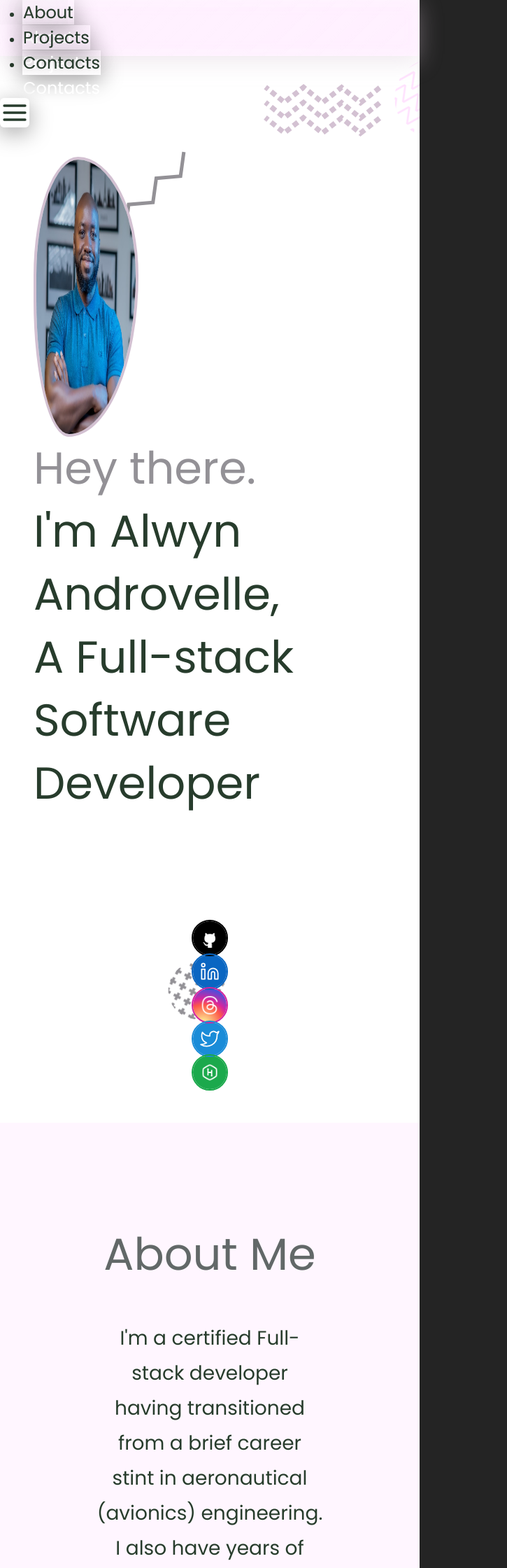
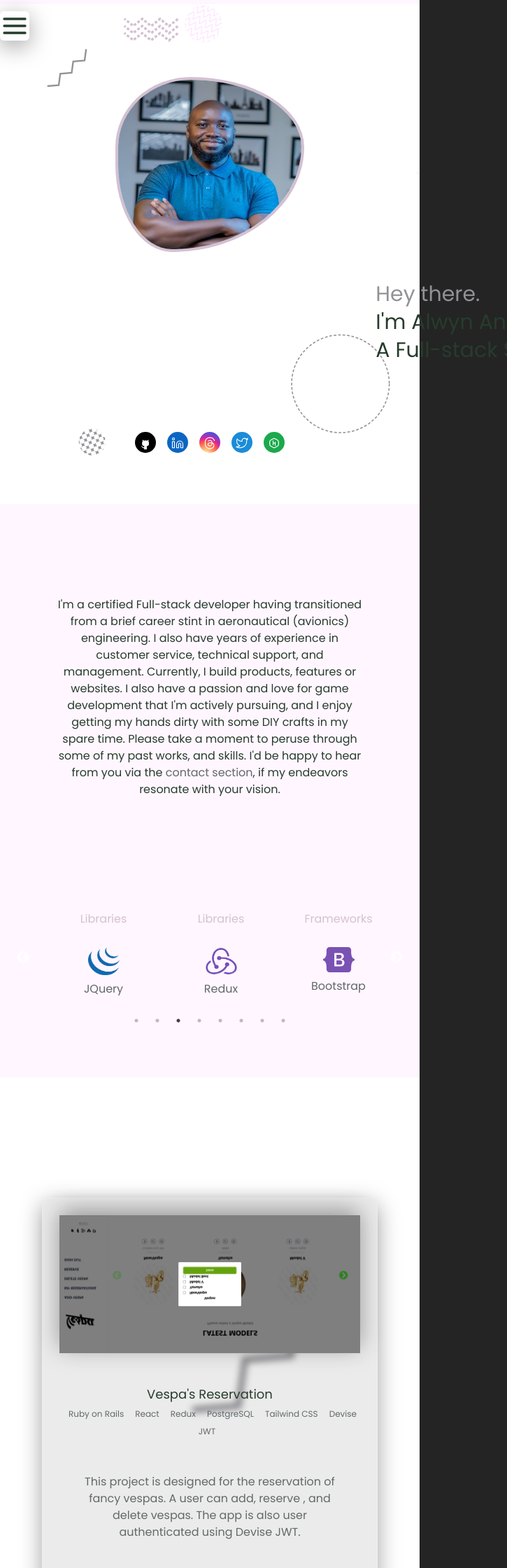
Before and after one commit to Thoth1111/my_portfolio, a React (Vite) app: page / in a window 600 px wide. Shown: the top 2240 px of the page at 70% size, 725 px wide, since content can reach past the window. Built offline with nearby package versions, Linux system fonts and the light colour scheme.

Commit message:
Complete styling and fix linters

```diff
--- a/src/App.css
+++ b/src/App.css
@@ -1,3 +1,4 @@
+@media screen and (min-width: 800px) {
   .main {
     background-color: rgba(255, 226, 254, 0.3);
     color: #273c2c;
@@ -20,7 +21,7 @@
     background: linear-gradient(135deg, rgba(255, 255, 255, 0.1), rgba(255, 255, 255, 0));
     -webkit-backdrop-filter: blur(10px);
     backdrop-filter: blur(10px);
-  box-shadow: 0 8px 32px 0 rgba(211, 193, 210, 0.37);
+    box-shadow: 0 8px 32px 0 rgba(211, 193, 210, 0.57);
     position: sticky;
     top: 0;
     left: 0;
@@ -72,9 +73,18 @@
     }
   }
 
+  .profile-cont {
+    margin: 0 10%;
+    display: flex;
+    justify-content: center;
+    align-items: center;
+  }
+
   .profile-pic {
-  height: 50vh;
-  width: 25vw;
+    margin-top: 20px;
+    margin-left: 20px;
+    height: 473px;
+    width: 478px;
     border: 4px solid #d3c1d2;
     animation: morph 3.5s linear infinite;
   }
@@ -108,6 +118,12 @@ article {
     line-height: 50px;
     font-size: 28px;
     font-weight: 600;
+  }
+
+  .socials-cont {
+    display: flex;
+    gap: 4vw;
+    margin-bottom: 40px;
   }
 
   .icon-container {
@@ -201,9 +217,18 @@ article {
     }
   }
 
+  #skills {
+    font-size: 36px;
+  }
+
   .skill-card {
     width: 250px;
     height: 200px;
+  }
+
+  .skill-logos {
+    width: 75px;
+    height: 70px;
   }
 
   .skills-text {
@@ -212,13 +237,21 @@ article {
     color: #626868;
   }
 
+  #projects {
+    margin-top: 100px;
+  }
+
   .projects {
     background-image: url('./assets/images/coloredPatterns.svg');
-  background-repeat: no-repeat;
-  background-size: cover;
+    background-repeat: repeat;
+    background-size: contain;
   }
 
   .project-card {
+    display: flex;
+    flex-direction: column;
+    align-items: center;
+    justify-content: center;
     background-color: rgba(98, 104, 104, 0.13);
     -webkit-backdrop-filter: blur(5px);
     backdrop-filter: blur(5px);
@@ -226,7 +259,8 @@ article {
     border: 1px solid rgba(255, 255, 255, 0.18);
     border-radius: 12px;
     margin: 0 10%;
-  width: 80%;
+    width: 50%;
+    height: auto;
   }
 
   @keyframes flip-horizontal-top {
@@ -248,7 +282,8 @@ article {
   }
 
   .project-pic {
-  width: 700px;
+    margin-top: 20px;
+    width: 800px;
     height: 400px;
     transition: transform 0.3s ease;
     box-shadow: 0 8px 32px 0 rgba(0, 0, 0, 0.37);
@@ -256,13 +291,13 @@ article {
   }
 
   .project-pic.scaled {
-  transform: scale(1.5);
+    transform: scale(1.4);
     cursor: pointer;
   }
 
   .project-info {
     text-align: center;
-  line-height: 45px;
+    line-height: 40px;
     font-size: 28px;
     font-weight: 600;
   }
@@ -270,9 +305,12 @@ article {
   .project-info > p {
     color: #626868;
     text-align: center;
+    height: 70%;
+    width: 80%;
   }
 
   .stack {
+    padding: 0 12px;
     font-size: 18px;
     color: #626868;
     border-radius: 4px;
@@ -290,8 +328,19 @@ article {
     transform: translate(-2px, -5px);
   }
 
+  .contact-cont {
+    margin: 0 10%;
+    display: flex;
+    justify-content: space-between;
+    align-items: center;
+  }
+
   .CTA {
     width: 50%;
+  }
+
+  .CTA > h2 {
+    font-size: 48px;
   }
 
   .form-entries {
@@ -310,3 +359,343 @@ article {
     color: #939196;
     font-size: 24px;
   }
+}
+
+@media screen and (min-width: 320px) and (max-width: 800px) {
+  .main {
+    background-color: rgba(255, 226, 254, 0.3);
+    margin-top: -410px;
+    color: #273c2c;
+    height: 100%;
+    width: 100%;
+    backdrop-filter: blur(30px);
+  }
+
+  .glassy {
+    background: linear-gradient(135deg, rgba(255, 255, 255, 0.1), rgba(255, 255, 255, 0));
+    -webkit-backdrop-filter: blur(50px);
+    backdrop-filter: blur(50px);
+    box-shadow: 0 8px 32px 0 rgba(0, 0, 0, 0.37);
+    border: 1px solid rgba(255, 255, 255, 0.18);
+  }
+
+  .nav-menu {
+    display: flex;
+    align-items: start;
+    position: sticky;
+    top: 0;
+    left: 0;
+    z-index: 99;
+  }
+
+  .mobile-menu {
+    margin-left: -60vw;
+    display: flex;
+    flex-direction: column;
+    justify-content: center;
+    align-items: center;
+    width: 60vw;
+    height: 400px;
+    gap: 20%;
+    list-style: none;
+    background: linear-gradient(135deg, rgba(255, 255, 255, 0.1), rgba(255, 255, 255, 0));
+    border: 2px solid rgba(211, 193, 210, 0.37);
+    -webkit-backdrop-filter: blur(20px);
+    backdrop-filter: blur(20px);
+  }
+
+  .mobile-menu.active {
+    margin-left: 0;
+  }
+
+  .nav-item {
+    border-top: 1px solid #939196;
+    border-bottom: 1px solid #939196;
+    width: 90%;
+    text-align: center;
+    padding: 10px 0;
+  }
+
+  .nav-font {
+    font-size: 18px;
+    font-weight: 600;
+    color: #273c2c;
+  }
+
+  .intro {
+    font-weight: 700;
+    font-size: 30px;
+    line-height: 40px;
+    letter-spacing: 0;
+    animation-name: entry;
+    animation-duration: 1s;
+    animation-iteration-count: 1;
+    transition-timing-function: cubic-bezier(0.77, 0, 0.18, 1);
+  }
+
+  @keyframes entry {
+    from {
+      width: 300%;
+      margin-left: 100%;
+    }
+
+    to {
+      width: 100%;
+      margin-left: 0;
+    }
+  }
+
+  @keyframes morph {
+    0%,
+    100% {
+      border-radius:
+        40% 60% 70% 30% /
+        40% 40% 60% 50%;
+    }
+
+    34% {
+      border-radius:
+        70% 30% 50% 50% /
+        30% 30% 70% 70%;
+    }
+
+    67% {
+      border-radius:
+        100% 60% 60% 100% /
+        100% 100% 60% 60%;
+    }
+  }
+
+  .profile {
+    background-image: url('./assets/images/coloredPatterns.svg');
+    background-repeat: no-repeat;
+    background-size: cover;
+  }
+
+  .profile-cont {
+    display: flex;
+    flex-direction: column;
+    justify-content: center;
+    align-items: center;
+  }
+
+  .socials-cont {
+    display: flex;
+    justify-content: center;
+    gap: 16px;
+    margin-top: -80px;
+  }
+
+  .icon-container {
+    width: 30px;
+    height: 30px;
+    padding: 8px;
+    border-radius: 50%;
+  }
+
+  #HackerRank-container {
+    background-color: #1ba94c;
+  }
+
+  #LinkedIn-container {
+    background-color: #0a66c2;
+  }
+
+  #Twitter-container {
+    background-color: #1a8cd8;
+  }
+
+  #Threads-container {
+    background: radial-gradient(circle at 30% 107%, #fdf497 0%, #fdf497 5%, #fd5949 45%, #d6249f 60%, #285aeb 90%);
+  }
+
+  #Github-container {
+    background-color: #000;
+  }
+
+  .site-pic {
+    width: 18px;
+    height: 18px;
+  }
+
+  .heading {
+    color: #626868;
+    font-weight: 600;
+    font-size: 30px;
+  }
+
+  #about {
+    margin-top: 40px;
+  }
+
+  .animate-heading {
+    animation: tracking-in-expand 0.7s cubic-bezier(0.215, 0.61, 0.355, 1) both;
+  }
+
+  @keyframes tracking-in-expand {
+    0% {
+      letter-spacing: -0.5em;
+      opacity: 0;
+    }
+
+    40% {
+      opacity: 0.6;
+    }
+
+    100% {
+      opacity: 1;
+    }
+  }
+
+  article {
+    width: 90%;
+    text-align: center;
+    line-height: 24px;
+    font-size: 16px;
+    font-weight: 400;
+  }
+
+  #skills {
+    font-size: 20px;
+    margin-bottom: -15px;
+  }
+
+  .skill-card {
+    width: 200px;
+    gap: 4px;
+    height: 150px;
+  }
+
+  .skill-logos {
+    width: 45px;
+    height: 40px;
+  }
+
+  .skills-text {
+    font-size: 16px;
+    font-weight: 700;
+    color: #626868;
+  }
+
+  #projects {
+    margin-bottom: 40px;
+  }
+
+  .projects {
+    background-image: url('./assets/images/coloredPatterns.svg');
+    background-repeat: no-repeat;
+    background-size: cover;
+  }
+
+  .project-card {
+    display: flex;
+    flex-direction: column;
+    align-items: center;
+    justify-content: center;
+    background-color: rgba(98, 104, 104, 0.13);
+    -webkit-backdrop-filter: blur(5px);
+    backdrop-filter: blur(5px);
+    box-shadow: 0 8px 32px 0 rgba(0, 0, 0, 0.37);
+    border: 1px solid rgba(255, 255, 255, 0.18);
+    border-radius: 12px;
+    margin: 0 10%;
+    width: 80%;
+    height: auto;
+  }
+
+  @keyframes flip-horizontal-top {
+    0% {
+      transform: rotateX(0);
+    }
+
+    100% {
+      transform: rotateX(180deg);
+    }
+  }
+
+  .project-pic.active {
+    animation: flip-horizontal-top 0.4s cubic-bezier(0.455, 0.03, 0.515, 0.955) reverse;
+  }
+
+  .project-pic.hidden {
+    display: none;
+  }
+
+  .project-pic.scaled {
+    transform: scale(1.4);
+    cursor: pointer;
+  }
+
+  .project-info {
+    text-align: center;
+    line-height: 24px;
+    font-size: 16px;
+    font-weight: 400;
+    height: auto;
+  }
+
+  .project-info > h2 {
+    font-size: 18px;
+  }
+
+  .project-info > p {
+    color: #626868;
+    text-align: center;
+    width: 90%;
+  }
+
+  .stack {
+    padding: 0 8px;
+    font-size: 12px;
+    color: #626868;
+  }
+
+  .skill-btns {
+    background-color: #273c2c;
+    color: #fff;
+    font-size: 14px;
+  }
+
+  .contact-cont {
+    display: flex;
+    flex-direction: column;
+    justify-content: center;
+    align-items: center;
+  }
+
+  .CTA > h2 {
+    font-size: 24px;
+  }
+}
+
+@media screen and (min-width: 320px) and (max-width: 600px) {
+  .profile-pic {
+    margin: -40px 0 40px 0;
+    padding-top: 0;
+    height: 170px;
+    width: 180px;
+    border: 4px solid #d3c1d2;
+    animation: morph 3.5s linear infinite;
+  }
+}
+
+@media screen and (min-width: 600px) and (max-width: 800px) {
+  .profile-pic {
+    margin: -40px 0 40px 0;
+    padding-top: 0;
+    height: 250px;
+    width: 270px;
+    border: 4px solid #d3c1d2;
+    animation: morph 3.5s linear infinite;
+  }
+}
+
+@media screen and (min-width: 320px) and (max-width: 1650px) {
+  .project-pic {
+    width: 100%;
+    height: 100%;
+    transition: transform 0.3s ease;
+    box-shadow: 0 8px 32px 0 rgba(0, 0, 0, 0.37);
+    cursor: zoom-in;
+  }
+}
```
Lines whose indentation alone changed are shown as unchanged.
